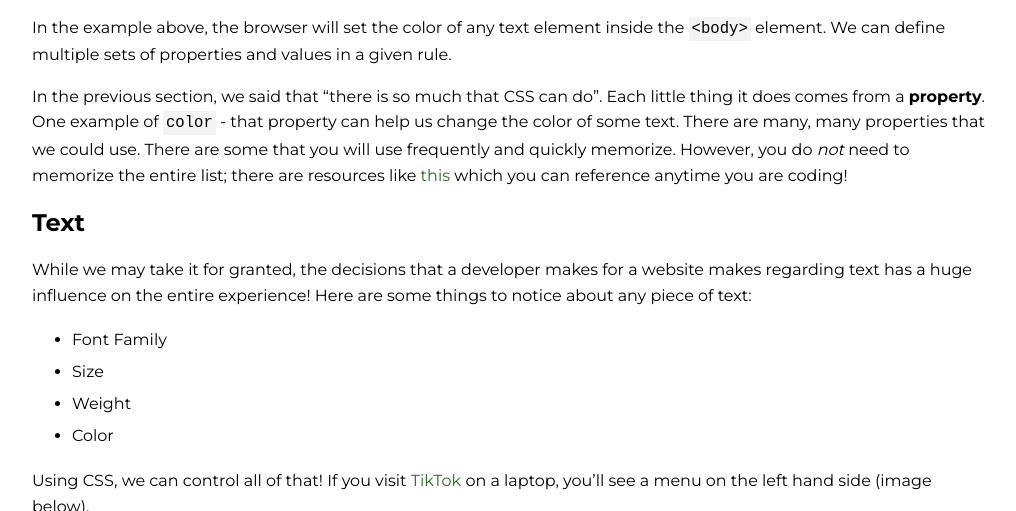
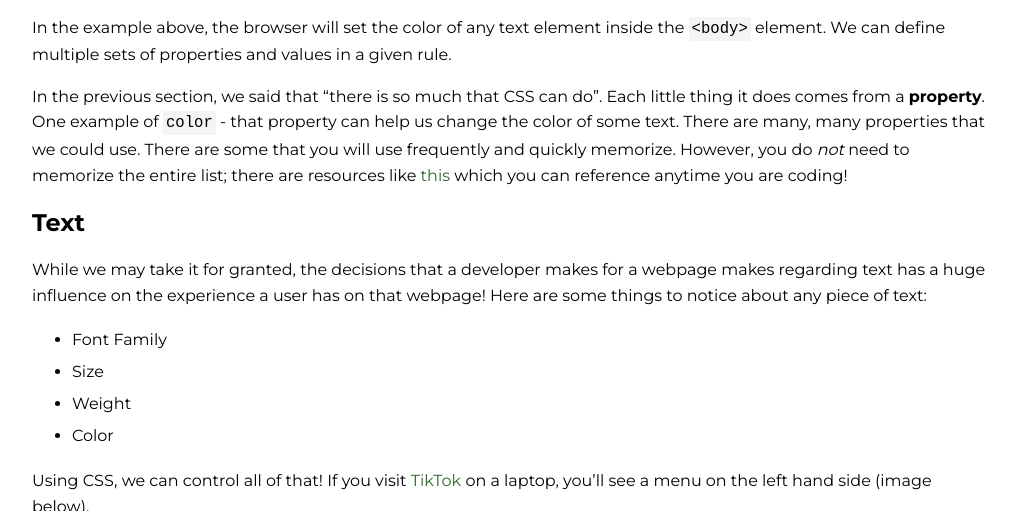
Before and after one commit to ameseee/kwk-curriculum-site, a Jekyll site: the page built from web-app/lessons/css-intro/index.md, in a window 1280 px wide and 900 px high, scrolled down 1708 px, cut to the strip 0-511 px from the top of the window. Shown: the whole strip, without its empty margins (128-1144 px from the left). Built offline with Jekyll 4.4.1, drawn with Linux system fonts in a browser that asks for light colours; nearby versions of some CDN libraries.

Commit message:
Adjust into to text sentence

```diff
--- a/web-app/lessons/css-intro/index.md
+++ b/web-app/lessons/css-intro/index.md
@@ -47,7 +47,7 @@ In the previous section, we said that "there is so much that CSS can do". Each l
 
 ## Text
 
-While we may take it for granted, the decisions that a developer makes for a website makes regarding text has a huge influence on the entire experience! Here are some things to notice about any piece of text:
+While we may take it for granted, the decisions that a developer makes for a webpage makes regarding text has a huge influence on the experience a user has on that webpage! Here are some things to notice about any piece of text:
 
 - Font Family
 - Size
```
